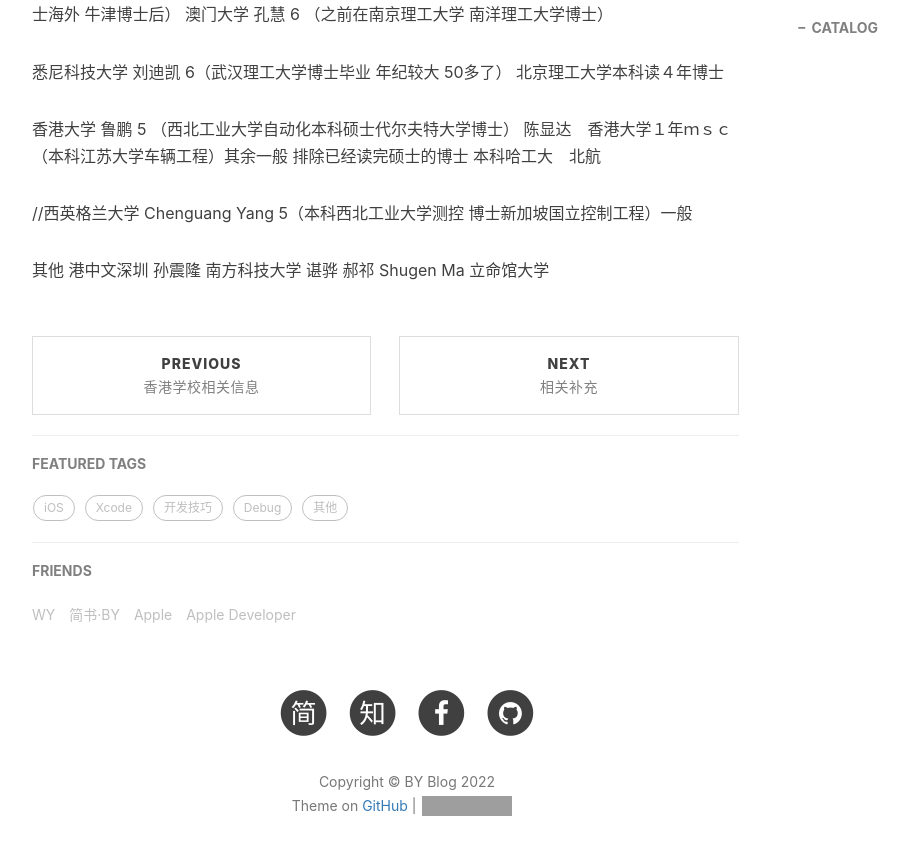
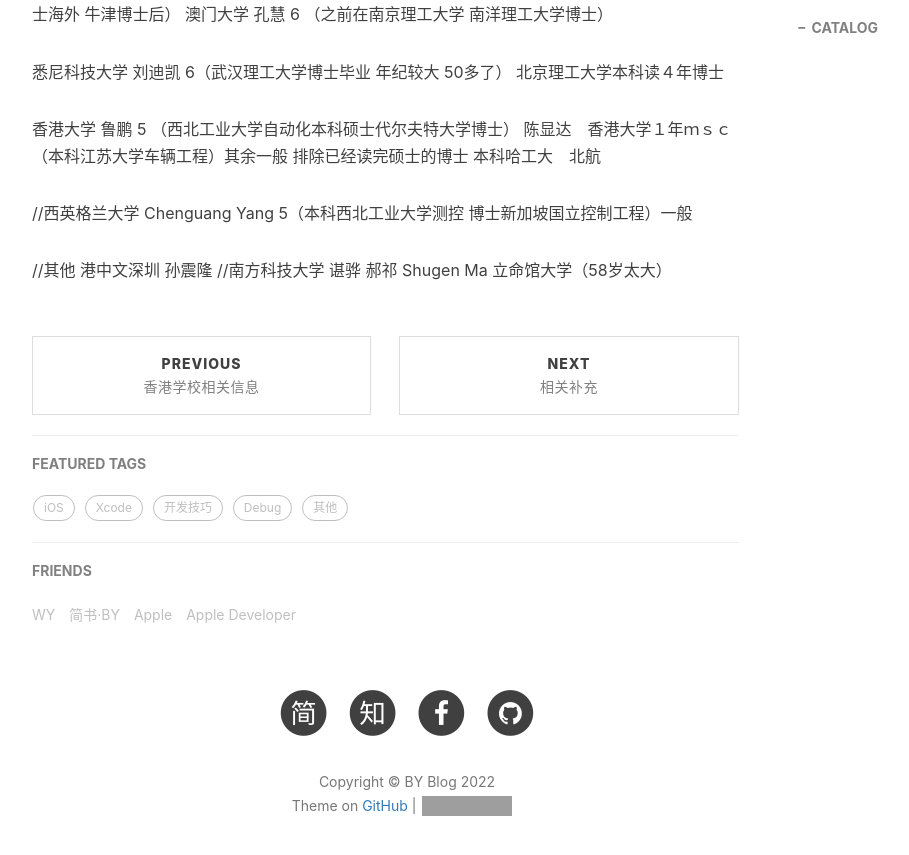
Before and after one commit to pengjiao123/pengjiao123.github.io, a Jekyll site: the page built from _posts/2022-06-18-实习相关.md, in a window 1280 px wide and 900 px high, scrolled down 3693 px. Shown: the top 855 px of the window, without its empty margins (233-1142 px from the left). Built offline with Jekyll 4.4.1, drawn with Linux system fonts in a browser that asks for light colours; nearby versions of some CDN libraries; comment, search, counter and statistics services are not loaded; grey boxes are pictures that could not be loaded.

Commit message:
Update 2022-06-18-实习相关.md

```diff
--- a/_posts/2022-06-18-实习相关.md
+++ b/_posts/2022-06-18-实习相关.md
@@ -194,6 +194,6 @@ Yan Zhang　ｎｕｓ　苏州
  //西英格兰大学 Chenguang Yang 5（本科西北工业大学测控 博士新加坡国立控制工程）一般
 
 
-其他 港中文深圳 孙震隆
-南方科技大学 谌骅 郝祁
-Shugen Ma 立命馆大学
+//其他 港中文深圳 孙震隆
+//南方科技大学 谌骅 郝祁
+Shugen Ma 立命馆大学（58岁太大）
```
